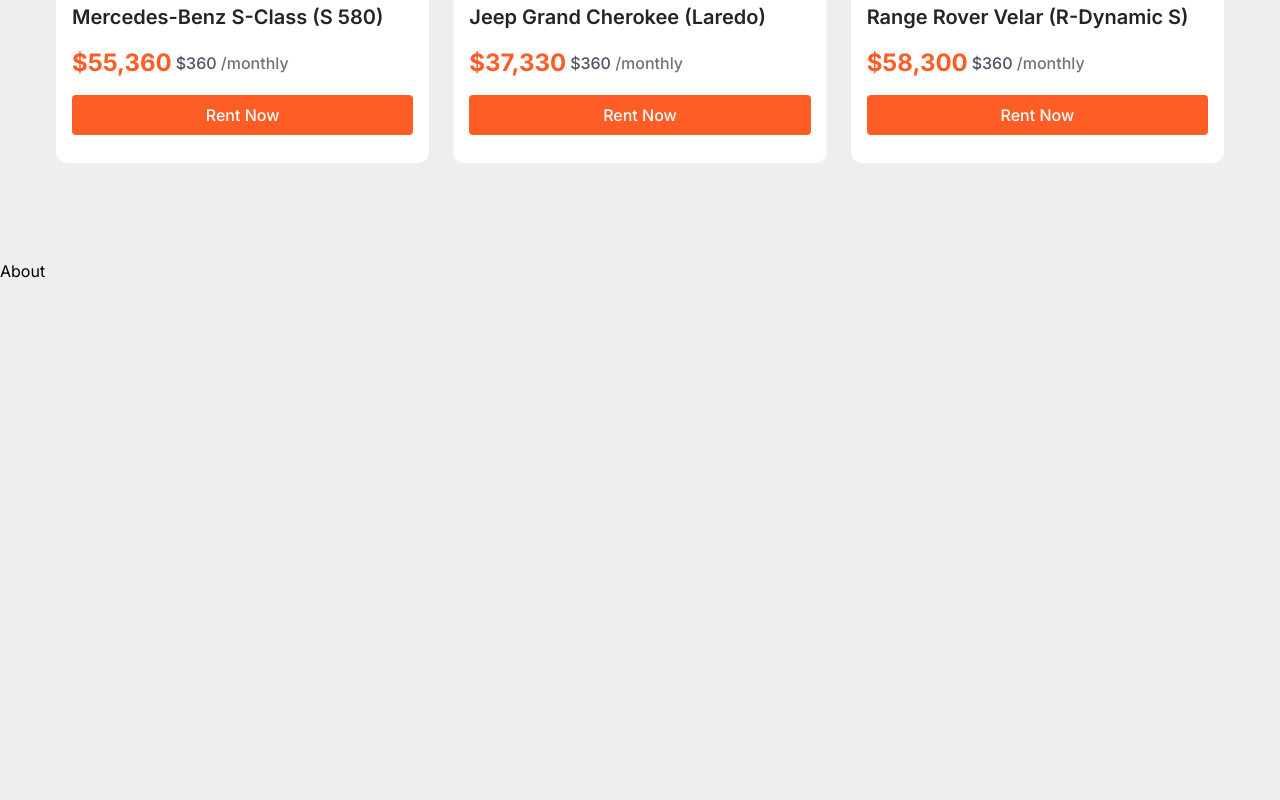
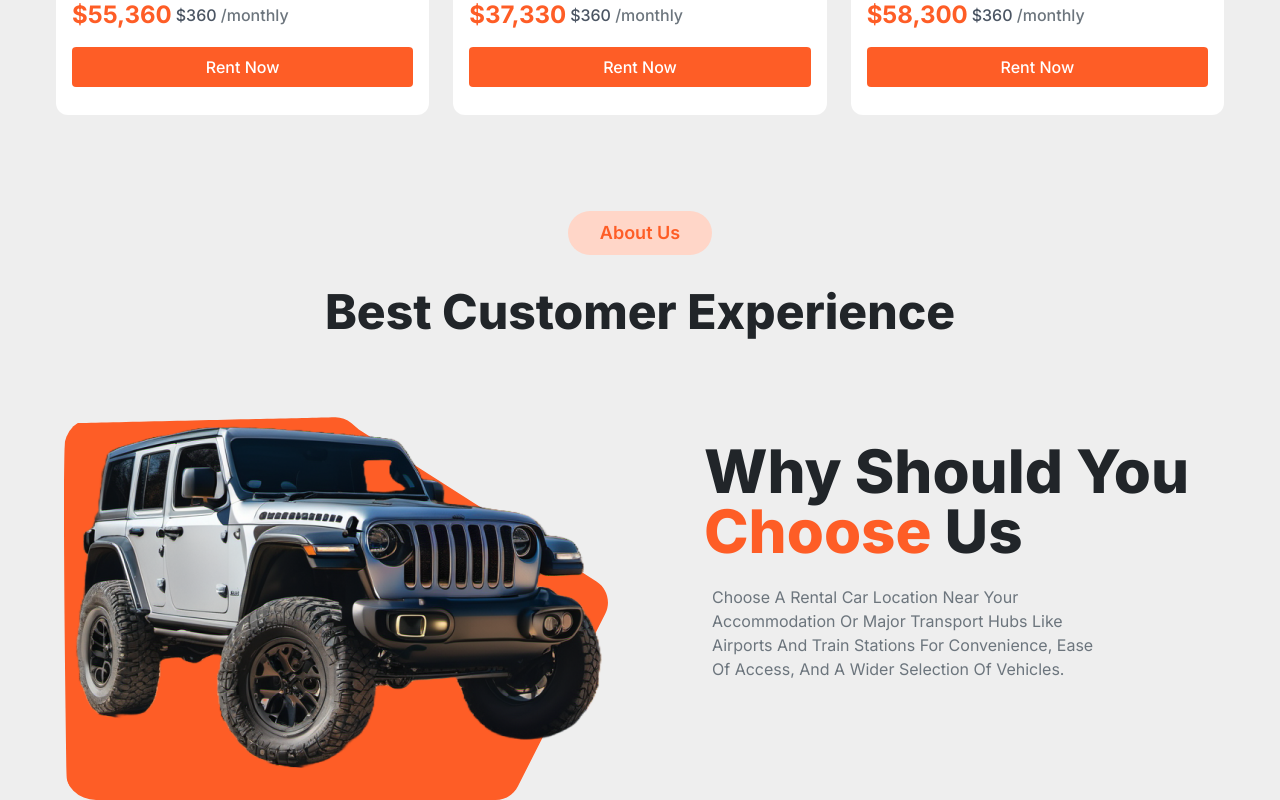
Before and after one commit to Jafiruzzaman/carhub, a Next.js app: page / in a window 1280 px wide. Shown: the part 2747-3547 px from the top of the page. Before the commit the page ends 3030 px from the top, so only its background shows below. Built offline with nearby package versions, Linux system fonts and the light colour scheme.

Commit message:
fix some code and complete about section

```diff
--- a/src/app/globals.css
+++ b/src/app/globals.css
@@ -10,7 +10,7 @@
         @apply font-extrabold xl:text-8xl  text-4xl text-headingPrimary my-3 xl:my-6
     }
     .h2{
-        @apply font-semibold xl:text-5xl capitalize text-3xl text-headingPrimary my-3 xl:my-12
+        @apply font-semibold xl:text-5xl capitalize text-3xl text-headingPrimary my-3 xl:my-6
     }
     .p{
         @apply text-sm lg:text-lg xl:text-xl text-textPrimary leading-[1.5] my-3 xl:my-4
--- a/src/components/About.jsx
+++ b/src/components/About.jsx
@@ -1,8 +1,34 @@
 import React from 'react'
-
+import Span from './Span'
+import Blob from "/public/blob01.svg";
+import AboutIMage from "/public/About.png"
+import Image from 'next/image'
 const About = () => {
   return (
-    <div>About</div>
+    <section className='container mx-auto px-4 xl:px-0'>
+      <div className="flex items-center justify-center flex-col my-12">
+        <Span text={`about us`}/>
+        <h2 className="h2 text-center leading-snug font-extrabold">
+        best customer experience
+        </h2>
+      </div>
+      <div className="flex items-center justify-center">
+      <div className="flex items-center xl:flex-row md:flex-row  flex-col justify-center xl:justify-between xl:items-start xl:gap-24 gap-8 text-center">
+        {/* image */}
+        <div className="relative flex items-center justify-center">
+        <Image src={Blob} width={700} height={700} alt='blob' className='absolute top-0 left-0 rounded-[2rem]'/>
+          <Image src={AboutIMage} alt='car image' className='max-w-[800px] xl:max-w-full z-10'/>
+        </div>
+        {/* text */}
+        <div className="xl:text-left md:text-left text-left">
+          <h3 className='h2 xl:text-6xl text-4xl max-w-[24rem] xl:max-w-[32rem] font-extrabold leading-snug ' >
+          why should you <span className="text-orangePrimary">choose</span> us
+          </h3>
+          <p className="p text-balance text-sm px-2  xl:text-base xl:max-w-[27rem] capitalize">Choose a rental car location near your accommodation or major transport hubs like airports and train stations for convenience, ease of access, and a wider selection of vehicles.</p>
+        </div>
+      </div>
+      </div>
+    </section>
   )
 }
 
--- a/src/components/Hero.jsx
+++ b/src/components/Hero.jsx
@@ -7,22 +7,22 @@
 const Hero = () => {
   return (
 
-    <section className="container mx-auto xl:my-28 my-14 px-4 xl:px-0 flex items-center justify-between  xl:flex-row flex-col text-center xl:text-left gap-16">
+    <section className="container mx-auto xl:my-28 my-14 px-4 xl:px-0 flex items-center justify-between  md:flex-row xl:flex-row flex-col text-center xl:text-left gap-16">
       {/* text */}
-      <div className="order-2 xl:order-1">
-        <h1 className="h1 capitalize xl:max-w-[40rem] text-6xl xl:text-8xl">
+      <div className="order-2 xl:order-1 md:order-1 md:text-left">
+        <h1 className="h1 md:text-5xl md:text-left capitalize xl:max-w-[40rem] text-6xl xl:text-8xl">
           <span className="text-orangePrimary">looking</span> for rent a car
         </h1>
-        <p className="p xl:max-w-[32rem] xl:font-light xl:text-lg capitalize px-8 xl:px-0">
+        <p className="p xl:max-w-[32rem] md:px-0 xl:font-light xl:text-lg capitalize px-8 xl:px-0">
           Our top priority is ensuring you have a seamless and enjoyable rental
           experience. Our friendly and knowledgeable staff are always ready to
           assist you .
         </p>
         <div className="flex flex-col my-3">
-          <p className="p text-xl xl:font-semibold capitalize my-0">
+          <p className="p md:text-base xl:text-xl xl:font-semibold capitalize my-0">
             download our latest app
           </p>
-          <div className="flex items-center justify-center xl:justify-start my-3 xl:gap-4 gap-3">
+          <div className="flex items-center justify-center md:justify-start xl:justify-start my-3 xl:gap-4 gap-3">
             <Image
               src={appStore}
               alt="playstore"
@@ -44,7 +44,7 @@
             alt="blob"
             className="absolute top-0 right-0 rounded-[3rem]"
           />
-          <Image src={HeroImage} alt="hero image" className="z-10 xl:w-full" />
+          <Image src={HeroImage} alt="hero image" className="z-10 md:max-w-[500px] xl:max-w-full" />
         </div>
       </div>
     </section>
```
Also changed, not shown: public/blob01.svg (added).
